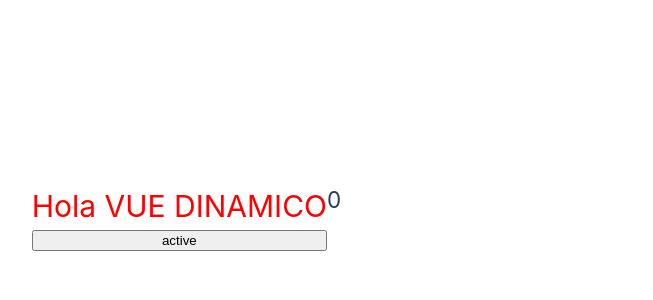
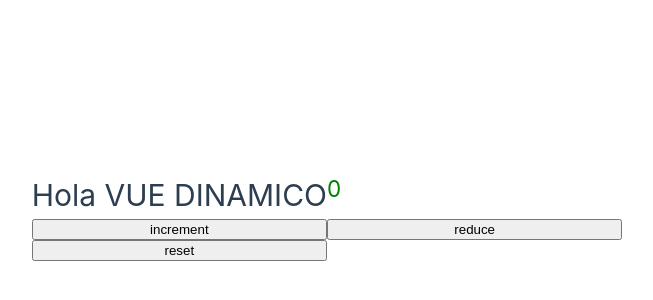
Before and after one commit to COLADOXD/first-vue, a Vue app: page / in a window 1280 px wide. Shown: the part 184-484 px from the top of the page, without its empty margins (313-966 px from the left). Built offline with nearby package versions, Linux system fonts and the light colour scheme.

Commit message:
34. Solución Desafío

```diff
--- a/src/App.vue
+++ b/src/App.vue
@@ -4,23 +4,15 @@
 
 const name = "Vue dinamico";
 
-let counter = ref(0)
-
-const increment = () => {
-  counter.value += 1;
-}
+let counter = ref(0);
 </script>
 
 <template>
   <h1>
     Hola {{ name.toUpperCase() }}
   </h1>
-  <h2>{{ counter }}</h2>
-  <button @click="increment">active</button>
+  <h2 :style="counter >= 0 ? 'color: green' : 'color: red'">{{ counter }}</h2>
+  <button @click="counter++">increment</button>
+  <button @click="counter--">reduce</button>
+  <button @click="counter = 0">reset</button>
 </template>
-
-<style>
-h1 {
-  color: red;
-}
-</style>
```
